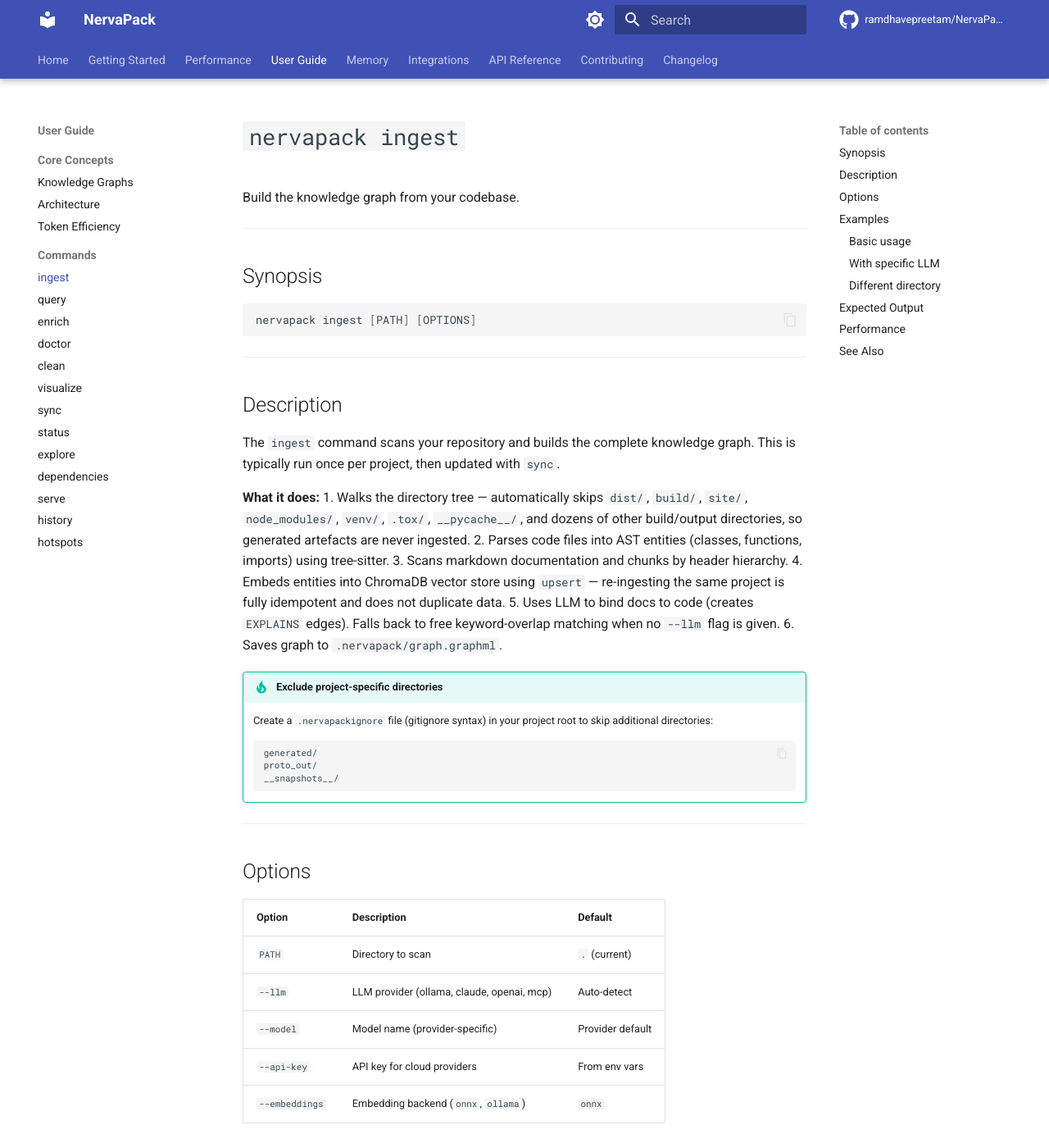
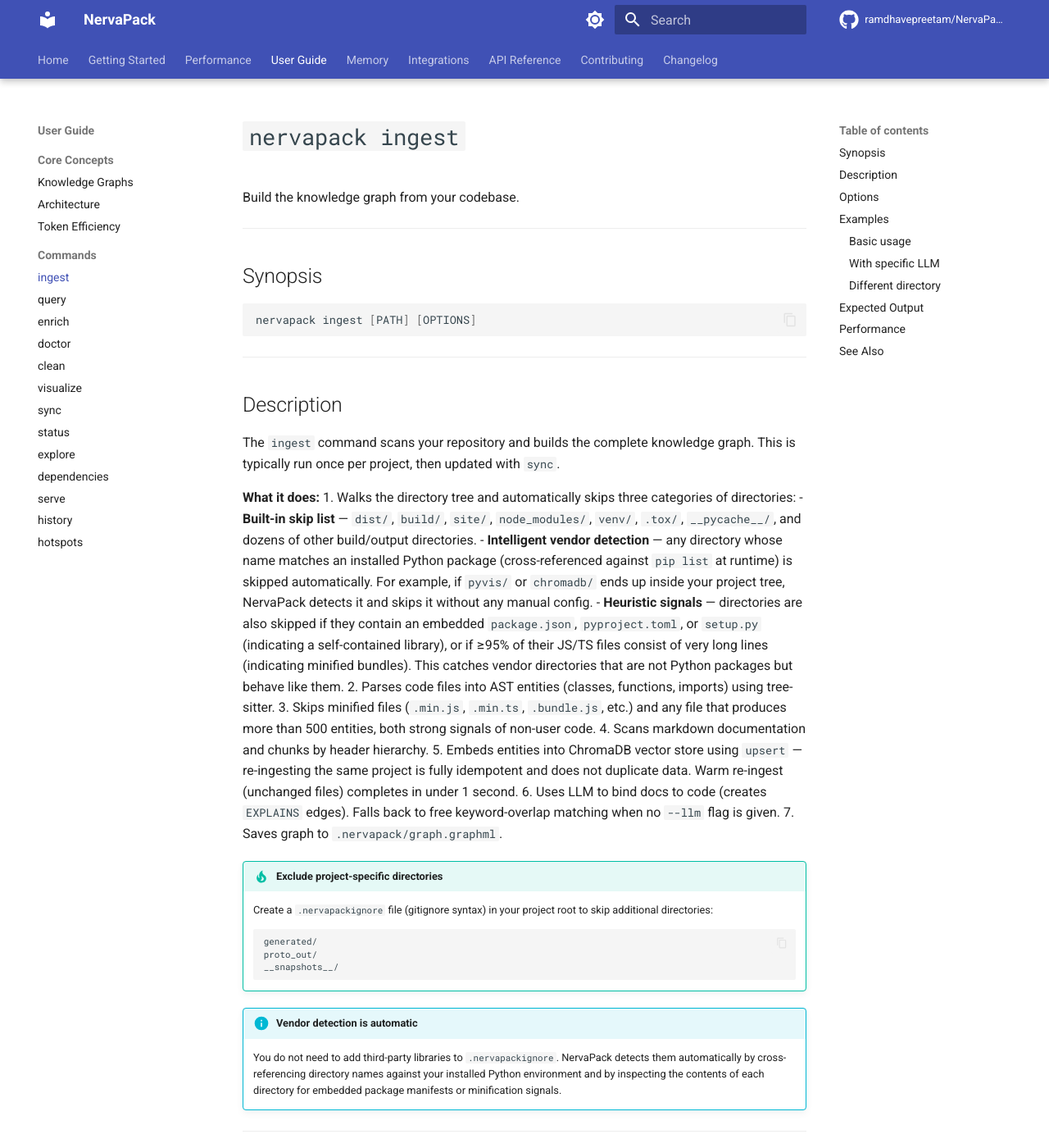
Before and after one commit to ramdhavepreetam/NervaPack, an MkDocs documentation site: the page built from docs/user-guide/commands/ingest.md, in a window 1280 px wide and 1400 px high. Shown: the whole window at 82% size. Built offline with MkDocs 1.6.1 and Material for MkDocs 9.7.7, drawn with Linux system fonts in a browser that asks for light colours; comment, search, counter and statistics services are not loaded; the version menu is left out; some of the changed text lies outside the part shown.

Commit message:
docs: document intelligent vendor detection (v0.6.4) in ingest + architecture
- ingest.md: expand step 1 to explain all three skip categories (built-in list,
  pip cross-reference, heuristic signals), add vendor detection info box,
  rewrite performance table with accurate cold/warm numbers
- architecture.md: expand Parser Layer section with vendor detection flow diagram
  and explanation of both strategies; add Design Principle #6 (zero-config vendor
  exclusion); update typical performance numbers to reflect warm re-ingest speedup

Co-Authored-By: Claude Sonnet 4.6 <noreply@anthropic.com>

````diff
--- a/docs/user-guide/commands/ingest.md
+++ b/docs/user-guide/commands/ingest.md
@@ -17,12 +17,16 @@ nervapack ingest [PATH] [OPTIONS]
 The `ingest` command scans your repository and builds the complete knowledge graph. This is typically run once per project, then updated with `sync`.
 
 **What it does:**
-1. Walks the directory tree — automatically skips `dist/`, `build/`, `site/`, `node_modules/`, `venv/`, `.tox/`, `__pycache__/`, and dozens of other build/output directories, so generated artefacts are never ingested.
+1. Walks the directory tree and automatically skips three categories of directories:
+    - **Built-in skip list** — `dist/`, `build/`, `site/`, `node_modules/`, `venv/`, `.tox/`, `__pycache__/`, and dozens of other build/output directories.
+    - **Intelligent vendor detection** — any directory whose name matches an installed Python package (cross-referenced against `pip list` at runtime) is skipped automatically. For example, if `pyvis/` or `chromadb/` ends up inside your project tree, NervaPack detects it and skips it without any manual config.
+    - **Heuristic signals** — directories are also skipped if they contain an embedded `package.json`, `pyproject.toml`, or `setup.py` (indicating a self-contained library), or if ≥95% of their JS/TS files consist of very long lines (indicating minified bundles). This catches vendor directories that are not Python packages but behave like them.
 2. Parses code files into AST entities (classes, functions, imports) using tree-sitter.
-3. Scans markdown documentation and chunks by header hierarchy.
-4. Embeds entities into ChromaDB vector store using `upsert` — re-ingesting the same project is fully idempotent and does not duplicate data.
-5. Uses LLM to bind docs to code (creates `EXPLAINS` edges). Falls back to free keyword-overlap matching when no `--llm` flag is given.
-6. Saves graph to `.nervapack/graph.graphml`.
+3. Skips minified files (`.min.js`, `.min.ts`, `.bundle.js`, etc.) and any file that produces more than 500 entities, both strong signals of non-user code.
+4. Scans markdown documentation and chunks by header hierarchy.
+5. Embeds entities into ChromaDB vector store using `upsert` — re-ingesting the same project is fully idempotent and does not duplicate data. Warm re-ingest (unchanged files) completes in under 1 second.
+6. Uses LLM to bind docs to code (creates `EXPLAINS` edges). Falls back to free keyword-overlap matching when no `--llm` flag is given.
+7. Saves graph to `.nervapack/graph.graphml`.
 
 !!! tip "Exclude project-specific directories"
     Create a `.nervapackignore` file (gitignore syntax) in your project root to skip additional directories:
@@ -31,6 +35,9 @@ The `ingest` command scans your repository and builds the complete knowledge gra
     proto_out/
     __snapshots__/
     ```
+
+!!! info "Vendor detection is automatic"
+    You do not need to add third-party libraries to `.nervapackignore`. NervaPack detects them automatically by cross-referencing directory names against your installed Python environment and by inspecting the contents of each directory for embedded package manifests or minification signals.
 
 ---
 
@@ -97,12 +104,17 @@ Ingestion complete.
 
 ## Performance
 
-Typical times for a Python project:
-- Small (< 100 files): 1-2 minutes
-- Medium (100-1000 files): 5-10 minutes
-- Large (1000+ files): 15-30 minutes
+Typical times for a Python project (ONNX embeddings, no LLM):
 
-**Note:** LLM binding is the slowest step. Cloud APIs (Claude, OpenAI) are 5x faster than Ollama.
+| Project size | Cold ingest | Warm re-ingest |
+|---|---|---|
+| Small (< 50 files) | 5–15 seconds | < 1 second |
+| Medium (50–300 files) | 15–60 seconds | < 1 second |
+| Large (300–1000 files) | 1–4 minutes | < 1 second |
+
+**Warm re-ingest** is near-instant because NervaPack compares existing ChromaDB IDs against new content before embedding — only new or modified entities are sent to the ONNX model.
+
+**LLM binding** (the `EXPLAINS` edge step) adds time proportional to the number of markdown chunks. Cloud APIs (Claude, OpenAI) are 5–10× faster than Ollama for this step. Skip it with `--no-llm` if you only need the structural graph.
 
 ---
 
````
Also changed, not shown: docs/user-guide/concepts/architecture.md (+26 -2 lines).
